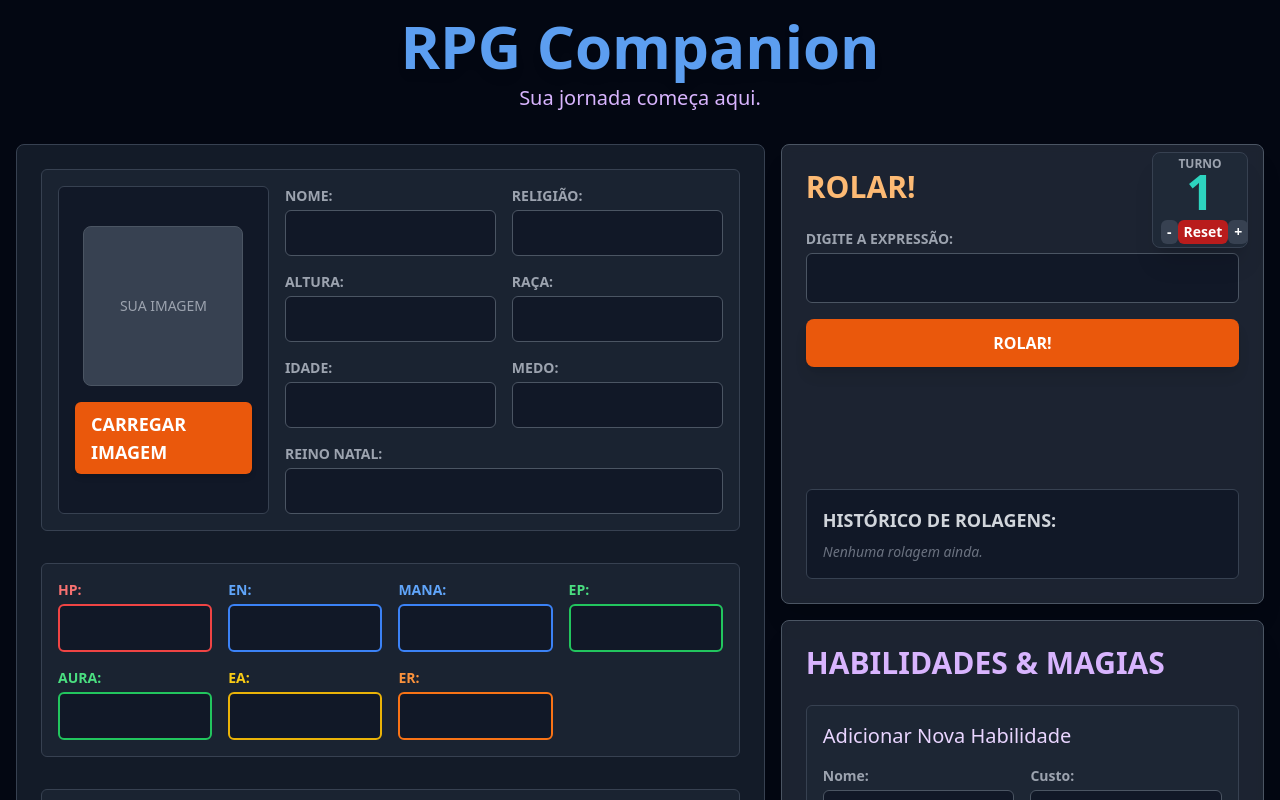
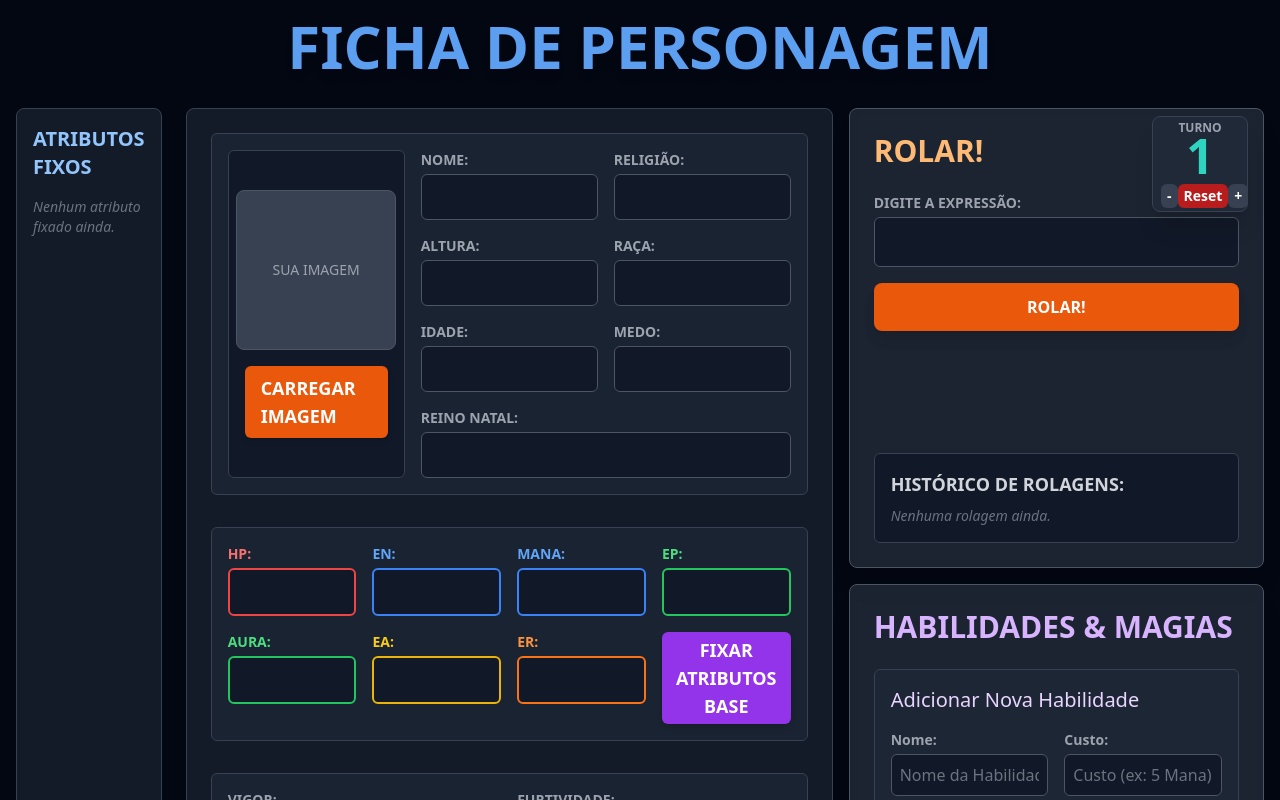
Before and after one commit to Zawtt/rpg-app, a React (Vite) app: page / in a window 1280 px wide. Shown: the top 800 px of the page. Built offline with nearby package versions, Linux system fonts and the light colour scheme.

Commit message:
ATRIBUTES ADDED

```diff
--- a/src/App.jsx
+++ b/src/App.jsx
@@ -6,12 +6,12 @@ import AbilitiesAndSpells from './components/AbilitiesAndSpells';
 import Inventory from './components/Inventory';
 
 function App() {
-  // Estado centralizado para a ficha do personagem - CORRIGIDO AQUI
+  // Estado centralizado para a ficha do personagem
   const [characterData, setCharacterData] = useState({
     name: '', race: '', height: '', age: '', homeland: '', religion: '', fear: '',
     hp: '', mana: '', aura: '', er: '', en: '', ep: '', ea: '',
-    vigor: '', strength: '', dexterity: '', agility: '', rarity: '', animalHandling: '',
-    stealth: '', adaptability: '', perception: '', intuition: '', athletics: '', initiative: '',
+    vigor: '', strength: '', dexterity: '0', agility: '0', rarity: '0', animalHandling: '0',
+    stealth: '0', adaptability: '0', perception: '0', intuition: '0', athletics: '0', initiative: '0',
     successBoxes: Array(4).fill(false), failureBoxes: Array(4).fill(false),
     characterImage: ''
   });
@@ -25,6 +25,9 @@ function App() {
   // Novo estado para controlar a animação de "tremer" global
   const [isShaking, setIsShaking] = useState(false);
 
+  // Estado para armazenar os atributos fixados
+  const [fixedAttributes, setFixedAttributes] = useState([]);
+
   // Chave única para o localStorage
   const localStorageKey = 'rpgCompanionData';
 
@@ -33,7 +36,8 @@ function App() {
     const allData = {
       characterData,
       abilities,
-      inventoryItems
+      inventoryItems,
+      fixedAttributes
     };
     localStorage.setItem(localStorageKey, JSON.stringify(allData));
     alert('Todos os dados salvos com sucesso!');
@@ -47,13 +51,14 @@ function App() {
       setCharacterData(parsedData.characterData || {
         name: '', race: '', height: '', age: '', homeland: '', religion: '', fear: '',
         hp: '', mana: '', aura: '', er: '', en: '', ep: '', ea: '',
-        vigor: '', strength: '', dexterity: '', agility: '', rarity: '', animalHandling: '',
-        stealth: '', adaptability: '', perception: '', intuition: '', athletics: '', initiative: '',
+        vigor: '', strength: '', dexterity: '0', agility: '0', rarity: '0', animalHandling: '0',
+        stealth: '0', adaptability: '0', perception: '0', intuition: '0', athletics: '0', initiative: '0',
         successBoxes: Array(4).fill(false), failureBoxes: Array(4).fill(false),
         characterImage: ''
       });
       setAbilities(parsedData.abilities || []);
       setInventoryItems(parsedData.inventoryItems || []);
+      setFixedAttributes(parsedData.fixedAttributes || []);
       alert('Todos os dados carregados com sucesso!');
     } else {
       alert('Nenhum dado salvo encontrado!');
@@ -68,34 +73,70 @@ function App() {
   // Funções para controlar o tremor
   const handleRollStart = () => {
     setIsShaking(true);
-    // O tremor dura 0.5s, então desliga ele depois de um tempo
-    setTimeout(() => setIsShaking(false), 500); // 500ms = 0.5s
+    setTimeout(() => setIsShaking(false), 500);
   };
 
   const handleRollEnd = () => {
-    // Isso é chamado quando a animação do número gigante termina
-    // Se quiser que o tremor dure mais ou tenha outro efeito no final, pode ajustar aqui
-    // setIsShaking(false); // Já é desligado pelo timeout no handleRollStart
+    // Já é desligado pelo timeout no handleRollStart
+  };
+
+  // Recebe os atributos do CharacterSheet e os adiciona/atualiza no estado
+  const handleFixAttributesFromSheet = (newAttributes) => {
+    setFixedAttributes(prevFixedAttributes => {
+      const updatedFixedAttributes = [...prevFixedAttributes];
+
+      newAttributes.forEach(newAttr => {
+        const existingIndex = updatedFixedAttributes.findIndex(attr => attr.name === newAttr.name);
+
+        if (existingIndex !== -1) {
+          updatedFixedAttributes[existingIndex] = newAttr;
+        } else {
+          updatedFixedAttributes.push(newAttr);
+        }
+      });
+      return updatedFixedAttributes;
+    });
   };
 
   return (
-    <div className="min-h-screen bg-gray-950 text-gray-100 p-4 flex flex-col items-center justify-center">
+    <div className="min-h-screen bg-gray-950 text-gray-100 p-4 flex flex-col items-center justify-center font-inter">
       {/* Cabeçalho do Aplicativo */}
       <header className="text-center mb-8">
         <h1 className="text-6xl font-extrabold text-blue-400 drop-shadow-lg animate-pulse-slow">
-          RPG Companion
+          FICHA DE PERSONAGEM
         </h1>
-        <p className="text-xl mt-2 text-purple-300">
-          Sua jornada começa aqui.
-        </p>
       </header>
 
-      {/* Conteúdo Principal: Ficha de Personagem (Esquerda) e Ferramentas (Direita) */}
-      <div className={`flex flex-col lg:flex-row w-full max-w-7xl gap-4 ${isShaking ? 'animate-shake' : ''}`}>
+      {/* Conteúdo Principal: Usando flexbox para controle de espaçamento */}
+      {/* Removido o 'gap-8' do container principal, o espaçamento será controlado por margin-right */}
+      <div className={`flex flex-col lg:flex-row w-full max-w-7xl ${isShaking ? 'animate-shake' : ''}`}>
 
-        {/* Coluna da Ficha de Personagem (Esquerda - Maior) */}
+        {/* COLUNA: Atributos Fixados (Esquerda) - Largura ajustada e margem para separação */}
+        {/* lg:w-40 define uma largura de 160px. lg:mr-6 adiciona uma margem direita de 24px. */}
+        <div className="w-full lg:w-40 p-4 bg-gray-800/60 rounded-lg border border-gray-700 flex flex-col gap-2 mb-4 lg:mb-0 lg:mr-6">
+          <h3 className="text-xl font-semibold text-blue-300 mb-2">ATRIBUTOS FIXOS</h3>
+          {fixedAttributes.length === 0 ? (
+            <p className="text-gray-500 text-sm italic">Nenhum atributo fixado ainda.</p>
+          ) : (
+            fixedAttributes.map((attr, index) => (
+              <div key={index} className="p-2 bg-gray-900 border border-gray-700 rounded-md text-sm">
+                <span className="font-bold text-gray-300">{attr.name}:</span> <span className="text-white">{attr.value}</span>
+              </div>
+            ))
+          )}
+        </div>
+
+        {/* CONTÊINER: Ficha de Personagem e Ferramentas (Direita) - Ocupa o restante do espaço */}
+        {/* flex-grow para ocupar o espaço restante. gap-4 para separar ficha e ferramentas. */}
+        <div className="flex flex-col lg:flex-row gap-4 lg:flex-grow">
+
+          {/* Coluna da Ficha de Personagem (Centro - Maior) */}
           <main className="w-full lg:w-3/5 flex-shrink-0">
-          <CharacterSheet characterData={characterData} setCharacterData={setCharacterData} />
+            <CharacterSheet
+              characterData={characterData}
+              setCharacterData={setCharacterData}
+              onFixAttributes={handleFixAttributesFromSheet}
+            />
             {/* Botões de Salvar/Carregar movidos para aqui, abaixo da ficha */}
             <div className="flex flex-wrap justify-center gap-4 mt-4">
               <button
@@ -113,27 +154,24 @@ function App() {
             </div>
           </main>
 
-        {/* Coluna das Ferramentas (Direita - Menor) */}
+          {/* Coluna das Ferramentas (Direita - Expandida) */}
           <aside className="w-full lg:w-2/5 flex flex-col gap-4">
-          {/* Container para DiceRoller e TurnCounter para posicionamento relativo */}
             <section className="relative">
               <DiceRoller onRollStart={handleRollStart} onRollEnd={handleRollEnd} />
-            {/* TurnCounter será posicionado ABSOLUTAMENTE dentro desta section */}
               <div className="absolute top-2 right-4 z-10">
                 <TurnCounter />
               </div>
             </section>
 
-          {/* Área de Habilidades e Magias */}
             <section>
               <AbilitiesAndSpells abilities={abilities} setAbilities={setAbilities} />
             </section>
 
-          {/* Área do Inventário */}
             <section>
               <Inventory inventoryItems={inventoryItems} setInventoryItems={setInventoryItems} />
             </section>
           </aside>
+        </div>
       </div>
 
       {/* Rodapé Opcional */}
--- a/src/components/CharacterSheet.jsx
+++ b/src/components/CharacterSheet.jsx
@@ -1,7 +1,7 @@
 import React, { useState, useEffect } from 'react';
 
-// CharacterSheet agora recebe characterData e setCharacterData como props
-function CharacterSheet({ characterData, setCharacterData }) {
+// CharacterSheet agora recebe characterData, setCharacterData E onFixAttributes como props
+function CharacterSheet({ characterData, setCharacterData, onFixAttributes }) {
   // Desestruturar os dados da ficha para os estados locais
   const {
     name, race, height, age, homeland, religion, fear,
@@ -43,9 +43,38 @@ function CharacterSheet({ characterData, setCharacterData }) {
     updateCharacterField('failureBoxes', newBoxes);
   };
 
+  // ATUALIZADO: Função para coletar e fixar APENAS os atributos desejados
+  const handleFixAttributes = () => {
+    const attributesToFix = [];
+    // Mapeamento de chaves de estado para nomes amigáveis para exibição
+    // APENAS os atributos que você quer fixar
+    const attributeMap = {
+      hp: 'HP', mana: 'MANA', aura: 'AURA', er: 'ER', en: 'EN', ep: 'EP', ea: 'EA',
+    };
+
+    // Coleta APENAS os campos específicos
+    const fieldsToCollect = ['hp', 'mana', 'aura', 'er', 'en', 'ep', 'ea'];
+
+    fieldsToCollect.forEach(field => {
+      const value = characterData[field];
+      // Verifica se o valor não está vazio, nulo ou indefinido
+      // E converte para número se for um campo numérico, para evitar strings vazias sendo fixadas
+      if (value !== '' && value !== null && value !== undefined) {
+        attributesToFix.push({
+          name: attributeMap[field], // Usa o nome amigável
+          value: parseFloat(value) || value // Converte para número se possível, senão mantém o valor original
+        });
+      }
+    });
+
+    // Chama a função passada via props para atualizar o estado no componente pai (App.jsx)
+    if (onFixAttributes) {
+      onFixAttributes(attributesToFix);
+    }
+  };
+
+
   // Define as classes de estilo para os inputs de status com base na imagem
-  // A classe placeholder-gray-500 foi mantida no className, mas sem o atributo placeholder, ela não tem efeito.
-  // Você pode removê-la se quiser, mas não é estritamente necessário.
   const statusInputClass = (colorClass) => `w-full p-2 bg-gray-900 border-2 rounded-md focus:outline-none focus:ring-2 text-white placeholder-gray-500 ${colorClass}`;
   const statusLabelClass = (colorClass) => `block text-sm font-bold mb-1 ${colorClass}`;
 
@@ -86,7 +115,6 @@ function CharacterSheet({ characterData, setCharacterData }) {
                 type="text"
                 id="name"
                 className="w-full p-2 bg-gray-900 border border-gray-600 rounded-md focus:outline-none focus:ring-2 focus:ring-blue-500 text-white placeholder-gray-500"
-                // REMOVIDO: placeholder="Nome do Personagem"
                 value={name}
                 onChange={(e) => updateCharacterField('name', e.target.value)}
               />
@@ -97,7 +125,6 @@ function CharacterSheet({ characterData, setCharacterData }) {
                 type="text"
                 id="religion"
                 className="w-full p-2 bg-gray-900 border border-gray-600 rounded-md focus:outline-none focus:ring-2 focus:ring-blue-500 text-white placeholder-gray-500"
-                // REMOVIDO: placeholder="Crença do personagem"
                 value={religion}
                 onChange={(e) => updateCharacterField('religion', e.target.value)}
               />
@@ -108,7 +135,6 @@ function CharacterSheet({ characterData, setCharacterData }) {
                 type="text"
                 id="height"
                 className="w-full p-2 bg-gray-900 border border-gray-600 rounded-md focus:outline-none focus:ring-2 focus:ring-blue-500 text-white placeholder-gray-500"
-                // REMOVIDO: placeholder="Ex: 1.80m"
                 value={height}
                 onChange={(e) => updateCharacterField('height', e.target.value)}
               />
@@ -119,7 +145,6 @@ function CharacterSheet({ characterData, setCharacterData }) {
                 type="text"
                 id="race"
                 className="w-full p-2 bg-gray-900 border border-gray-600 rounded-md focus:outline-none focus:ring-2 focus:ring-blue-500 text-white placeholder-gray-500"
-                // REMOVIDO: placeholder="Ex: Elfo, Anão, Humano"
                 value={race}
                 onChange={(e) => updateCharacterField('race', e.target.value)}
               />
@@ -130,7 +155,6 @@ function CharacterSheet({ characterData, setCharacterData }) {
                 type="number"
                 id="age"
                 className="w-full p-2 bg-gray-900 border border-gray-600 rounded-md focus:outline-none focus:ring-2 focus:ring-blue-500 text-white placeholder-gray-500"
-                // REMOVIDO: placeholder="Ex: 30"
                 value={age}
                 onChange={(e) => updateCharacterField('age', e.target.value)}
               />
@@ -141,7 +165,6 @@ function CharacterSheet({ characterData, setCharacterData }) {
                 type="text"
                 id="fear"
                 className="w-full p-2 bg-gray-900 border border-gray-600 rounded-md focus:outline-none focus:ring-2 focus:ring-blue-500 text-white placeholder-gray-500"
-                // REMOVIDO: placeholder="Medo mais profundo"
                 value={fear}
                 onChange={(e) => updateCharacterField('fear', e.target.value)}
               />
@@ -152,7 +175,6 @@ function CharacterSheet({ characterData, setCharacterData }) {
                 type="text"
                 id="homeland"
                 className="w-full p-2 bg-gray-900 border border-gray-600 rounded-md focus:outline-none focus:ring-2 focus:ring-blue-500 text-white placeholder-gray-500"
-                // REMOVIDO: placeholder="Onde seu personagem nasceu"
                 value={homeland}
                 onChange={(e) => updateCharacterField('homeland', e.target.value)}
               />
@@ -167,44 +189,46 @@ function CharacterSheet({ characterData, setCharacterData }) {
           <div>
             <label htmlFor="hp" className={statusLabelClass('text-red-400')}>HP:</label>
             <input type="number" id="hp" className={statusInputClass('border-red-500 focus:ring-red-500')}
-              // REMOVIDO: placeholder="Saúde Atual"
               value={hp} onChange={(e) => updateCharacterField('hp', e.target.value)} />
           </div>
           <div>
             <label htmlFor="en" className={statusLabelClass('text-blue-400')}>EN:</label>
             <input type="number" id="en" className={statusInputClass('border-blue-500 focus:ring-blue-500')}
-              // REMOVIDO: placeholder="Resistência Natural"
               value={en} onChange={(e) => updateCharacterField('en', e.target.value)} />
           </div>
           <div>
             <label htmlFor="mana" className={statusLabelClass('text-blue-400')}>MANA:</label>
             <input type="number" id="mana" className={statusInputClass('border-blue-500 focus:ring-blue-500')}
-              // REMOVIDO: placeholder="Recurso Mágico"
               value={mana} onChange={(e) => updateCharacterField('mana', e.target.value)} />
           </div>
           <div>
             <label htmlFor="ep" className={statusLabelClass('text-green-400')}>EP:</label>
             <input type="number" id="ep" className={statusInputClass('border-green-500 focus:ring-green-500')}
-              // REMOVIDO: placeholder="Proteção Psíquica"
               value={ep} onChange={(e) => updateCharacterField('ep', e.target.value)} />
           </div>
           <div>
             <label htmlFor="aura" className={statusLabelClass('text-green-400')}>AURA:</label>
             <input type="number" id="aura" className={statusInputClass('border-green-500 focus:ring-green-500')}
-              // REMOVIDO: placeholder="Poder Espiritual"
               value={aura} onChange={(e) => updateCharacterField('aura', e.target.value)} />
           </div>
           <div>
             <label htmlFor="ea" className={statusLabelClass('text-yellow-400')}>EA:</label>
             <input type="number" id="ea" className={statusInputClass('border-yellow-500 focus:ring-yellow-500')}
-              // REMOVIDO: placeholder="Eficiência de Aura"
               value={ea} onChange={(e) => updateCharacterField('ea', e.target.value)} />
           </div>
           <div>
             <label htmlFor="er" className={statusLabelClass('text-orange-400')}>ER:</label>
             <input type="number" id="er" className={statusInputClass('border-orange-500 focus:ring-orange-500')}
-              // REMOVIDO: placeholder="Resistência Elemental"
               value={er} onChange={(e) => updateCharacterField('er', e.target.value)} />
+          </div>
+          {/* ATUALIZADO: Botão Fixar Atributos Base - Menor e Centralizado */}
+          <div className="col-span-full sm:col-span-2 md:col-span-1 flex items-end justify-center"> {/* Adicionado justify-center */}
+            <button
+              onClick={handleFixAttributes}
+              className="bg-purple-600 hover:bg-purple-700 text-white font-bold py-1 px-3 rounded-md shadow-md transform transition-transform duration-200 hover:scale-105 focus:outline-none focus:ring-4 focus:ring-purple-500 focus:ring-opacity-75" // py-1 px-3 para menor padding
+            >
+              FIXAR ATRIBUTOS BASE
+            </button>
           </div>
         </div>
       </section>
@@ -215,73 +239,61 @@ function CharacterSheet({ characterData, setCharacterData }) {
           <div>
             <label htmlFor="vigor" className="block text-gray-400 text-sm font-bold mb-1">VIGOR:</label>
             <input type="number" id="vigor" className="w-full p-2 bg-gray-900 border border-gray-600 rounded-md focus:outline-none focus:ring-2 focus:ring-pink-500 text-white placeholder-gray-500"
-              // REMOVIDO: placeholder="Físico"
               value={vigor} onChange={(e) => updateCharacterField('vigor', e.target.value)} />
           </div>
           <div>
             <label htmlFor="stealth" className="block text-gray-400 text-sm font-bold mb-1">FURTIVIDADE:</label>
             <input type="number" id="stealth" className="w-full p-2 bg-gray-900 border border-gray-600 rounded-md focus:outline-none focus:ring-2 focus:ring-pink-500 text-white placeholder-gray-500"
-              // REMOVIDO: placeholder="Movimento Oculto"
               value={stealth} onChange={(e) => updateCharacterField('stealth', e.target.value)} />
           </div>
           <div>
             <label htmlFor="strength" className="block text-gray-400 text-sm font-bold mb-1">FORÇA:</label>
             <input type="number" id="strength" className="w-full p-2 bg-gray-900 border border-gray-600 rounded-md focus:outline-none focus:ring-2 focus:ring-pink-500 text-white placeholder-gray-500"
-              // REMOVIDO: placeholder="Poder Bruto"
               value={strength} onChange={(e) => updateCharacterField('strength', e.target.value)} />
           </div>
           <div>
             <label htmlFor="adaptability" className="block text-gray-400 text-sm font-bold mb-1">ADAPTABILIDADE:</label>
             <input type="number" id="adaptability" className="w-full p-2 bg-gray-900 border border-gray-600 rounded-md focus:outline-none focus:ring-2 focus:ring-pink-500 text-white placeholder-gray-500"
-              // REMOVIDO: placeholder="Resiliência"
               value={adaptability} onChange={(e) => updateCharacterField('adaptability', e.target.value)} />
           </div>
           <div>
             <label htmlFor="dexterity" className="block text-gray-400 text-sm font-bold mb-1">DESTREZA:</label>
             <input type="number" id="dexterity" className="w-full p-2 bg-gray-900 border border-gray-600 rounded-md focus:outline-none focus:ring-2 focus:ring-pink-500 text-white placeholder-gray-500"
-              // REMOVIDO: placeholder="Habilidade Manual"
               value={dexterity} onChange={(e) => updateCharacterField('dexterity', e.target.value)} />
           </div>
           <div>
             <label htmlFor="perception" className="block text-gray-400 text-sm font-bold mb-1">PERCEPÇÃO:</label>
             <input type="number" id="perception" className="w-full p-2 bg-gray-900 border border-gray-600 rounded-md focus:outline-none focus:ring-2 focus:ring-pink-500 text-white placeholder-gray-500"
-              // REMOVIDO: placeholder="Atenção aos Detalhes"
               value={perception} onChange={(e) => updateCharacterField('perception', e.target.value)} />
           </div>
           <div>
             <label htmlFor="agility" className="block text-gray-400 text-sm font-bold mb-1">AGILIDADE:</label>
             <input type="number" id="agility" className="w-full p-2 bg-gray-900 border border-gray-600 rounded-md focus:outline-none focus:ring-2 focus:ring-pink-500 text-white placeholder-gray-500"
-              // REMOVIDO: placeholder="Velocidade"
               value={agility} onChange={(e) => updateCharacterField('agility', e.target.value)} />
           </div>
           <div>
             <label htmlFor="intuition" className="block text-gray-400 text-sm font-bold mb-1">INTUIÇÃO:</label>
             <input type="number" id="intuition" className="w-full p-2 bg-gray-900 border border-gray-600 rounded-md focus:outline-none focus:ring-2 focus:ring-pink-500 text-white placeholder-gray-500"
-              // REMOVIDO: placeholder="Sexto Sentido"
               value={intuition} onChange={(e) => updateCharacterField('intuition', e.target.value)} />
           </div>
           <div>
             <label htmlFor="rarity" className="block text-gray-400 text-sm font-bold mb-1">RARIDADE:</label>
             <input type="number" id="rarity" className="w-full p-2 bg-gray-900 border border-gray-600 rounded-md focus:outline-none focus:ring-2 focus:ring-pink-500 text-white placeholder-gray-500"
-              // REMOVIDO: placeholder="Quão raro?"
               value={rarity} onChange={(e) => updateCharacterField('rarity', e.target.value)} />
           </div>
           <div>
             <label htmlFor="athletics" className="block text-gray-400 text-sm font-bold mb-1">ATLETISMO:</label>
             <input type="number" id="athletics" className="w-full p-2 bg-gray-900 border border-gray-600 rounded-md focus:outline-none focus:ring-2 focus:ring-pink-500 text-white placeholder-gray-500"
-              // REMOVIDO: placeholder="Força Física"
               value={athletics} onChange={(e) => updateCharacterField('athletics', e.target.value)} />
           </div>
           <div>
             <label htmlFor="animalHandling" className="block text-gray-400 text-sm font-bold mb-1">LIDAR COM ANIMAIS:</label>
             <input type="number" id="animalHandling" className="w-full p-2 bg-gray-900 border border-gray-600 rounded-md focus:outline-none focus:ring-2 focus:ring-pink-500 text-white placeholder-gray-500"
-              // REMOVIDO: placeholder="Charme Animal"
               value={animalHandling} onChange={(e) => updateCharacterField('animalHandling', e.target.value)} />
           </div>
           <div>
             <label htmlFor="initiative" className="block text-gray-400 text-sm font-bold mb-1">INICIATIVA:</label>
             <input type="number" id="initiative" className="w-full p-2 bg-gray-900 border border-gray-600 rounded-md focus:outline-none focus:ring-2 focus:ring-pink-500 text-white placeholder-gray-500"
-              // REMOVIDO: placeholder="Velocidade de Reação"
               value={initiative} onChange={(e) => updateCharacterField('initiative', e.target.value)} />
           </div>
         </div>
```
Also changed, not shown: src/components/DiceRoller.jsx (+43 -60 lines). Lines whose indentation alone changed are shown as unchanged.
